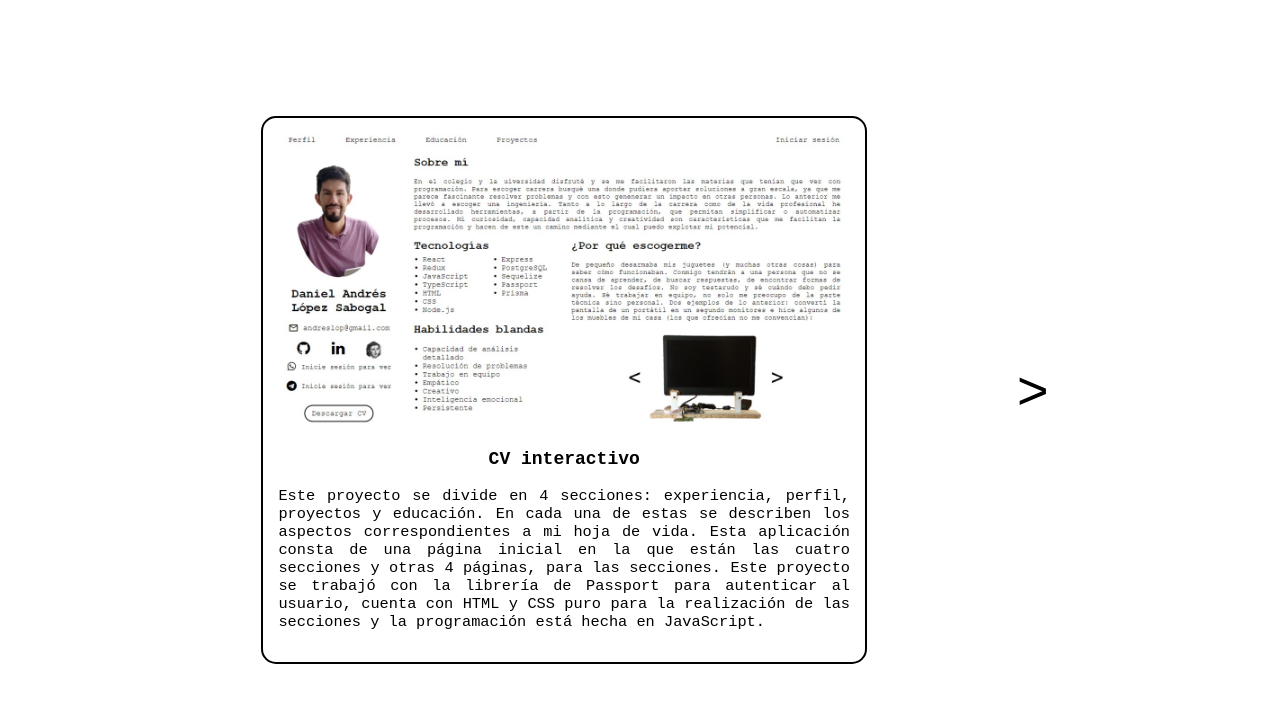
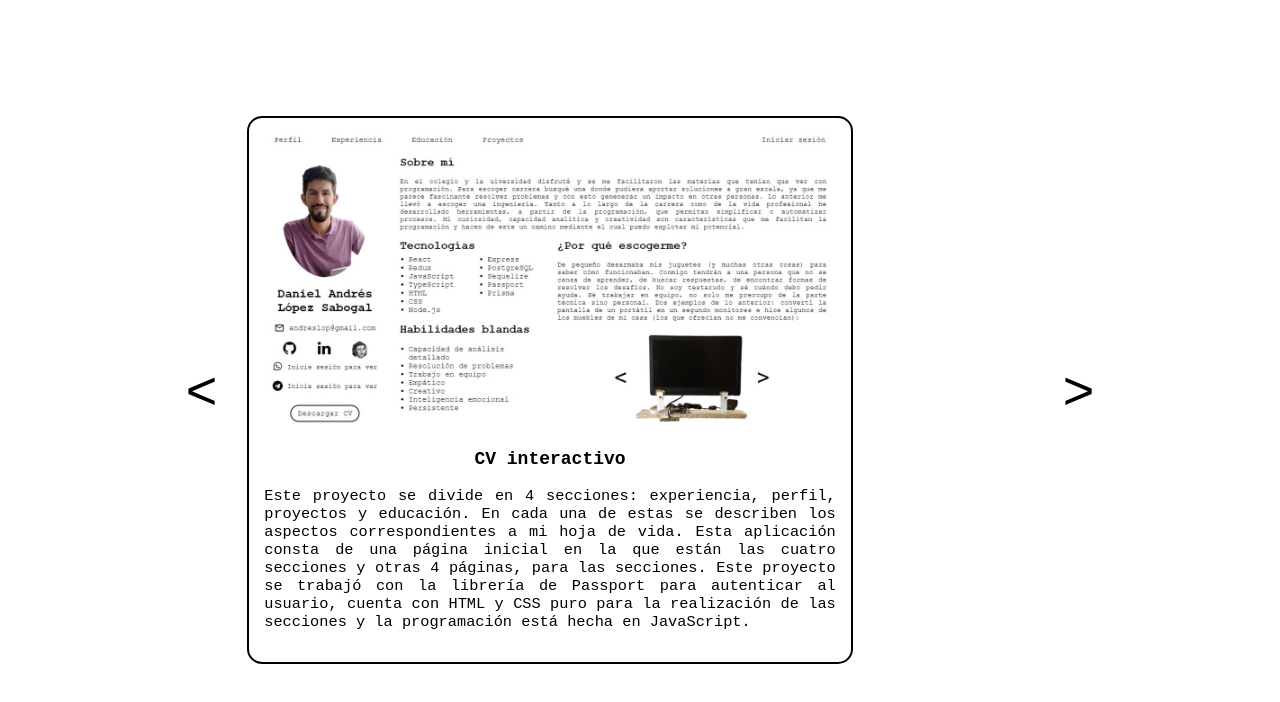
Before and after one commit to opolinad/cv, a plain HTML site: page Front/proyectos.html in a window 1280 px wide. Shown: the part 30-732 px from the top of the page. Drawn offline with Linux system fonts and the light colour scheme.

Commit message:
added the button (it was deleted)

```diff
--- a/Front/proyectos.html
+++ b/Front/proyectos.html
@@ -18,6 +18,12 @@
         <!-- <a href="#" id="login">Iniciar sesión</a> -->
     </div>
     <div id="card-container">
+        <button id="button-1" onclick="plusDivs(-1)">&lt;</button>
+        <div class="card" id="first-card">
+            <img class="img-card" src="./img/cv.jpg" alt="Interactive CV app screenshot">
+            <p class="title"><b>CV interactivo</b></p>
+            <p class="description">Este proyecto se divide en 4 secciones: experiencia, perfil, proyectos y educación. En cada una de estas se describen los aspectos correspondientes a mi hoja de vida. Esta aplicación consta de una página inicial en la que están las cuatro secciones y otras 4 páginas, para las secciones. Este proyecto se trabajó con la librería de Passport para autenticar al usuario, cuenta con HTML y CSS puro para la realización de las secciones y la programación está hecha en JavaScript.</p>
+        </div>
         <a href="https://projectmoon.vercel.app/" target="_blank">
             <div class="card">
                 <img class="img-card" src="./img/Protocol.jpg" alt="Protocol moon app screenshot">
@@ -26,11 +32,6 @@
                 </p>
             </div>
         </a>
-        <div class="card" id="first-card">
-            <img class="img-card" src="./img/cv.jpg" alt="Interactive CV app screenshot">
-            <p class="title"><b>CV interactivo</b></p>
-            <p class="description">Este proyecto se divide en 4 secciones: experiencia, perfil, proyectos y educación. En cada una de estas se describen los aspectos correspondientes a mi hoja de vida. Esta aplicación consta de una página inicial en la que están las cuatro secciones y otras 4 páginas, para las secciones. Este proyecto se trabajó con la librería de Passport para autenticar al usuario, cuenta con HTML y CSS puro para la realización de las secciones y la programación está hecha en JavaScript.</p>
-        </div>
         <a href="https://pi-henry.vercel.app/" target="_blank">
             <div class="card">
                 <img class="img-card" src="./img/videogames.png" alt="Interactive CV app screenshot">
```
